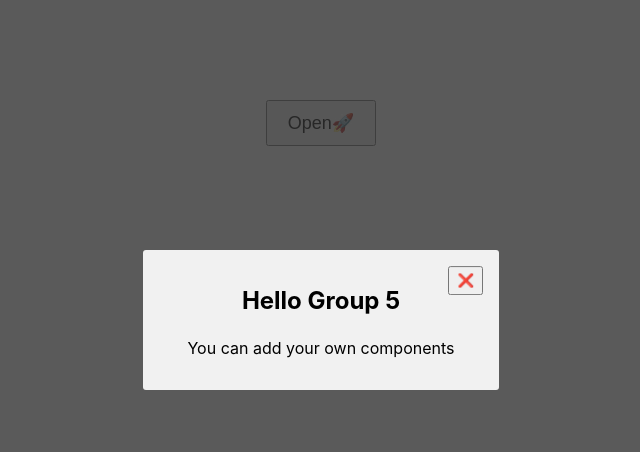
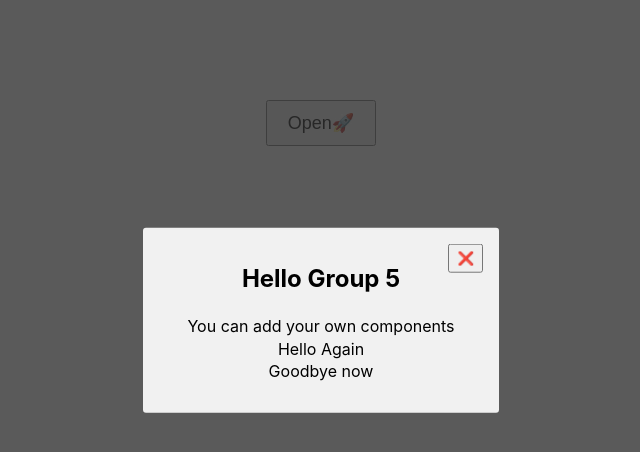
Before and after one commit to Babavaraprasad/Group5_TechnicalInteractionDesign, a React (Create React App) app in the folder chatapplication/: page / in a window 1280 px wide. Both pictures are taken after a click on the button "Open🚀". Shown: the top 452 px of the page, without its empty margins (319-959 px from the left). Built offline with nearby package versions, Linux system fonts and the light colour scheme.

Commit message:
Update PopUp.js

```diff
--- a/chatapplication/src/components/PopUp.js
+++ b/chatapplication/src/components/PopUp.js
@@ -26,7 +26,11 @@ export default function Modal() {
           <div onClick={toggleModal} className="overlay"></div>
           <div className="modal-content">
             <h2>Hello Group 5</h2>
-            <p> You can add your own components</p>
+            <p> You can add your own components <br />
+            Hello Again <br />
+            Goodbye now
+
+            </p>
             <button className="close-modal" onClick={toggleModal}>❌</button>
           </div>
         </div>
```
